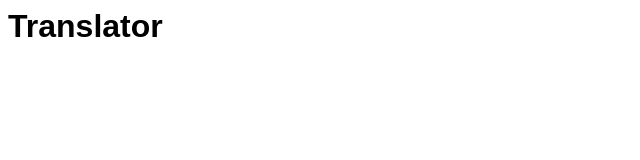
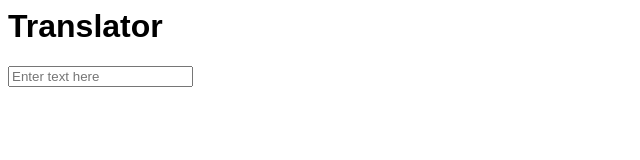
Before and after one commit to mjleavell/translator, a plain HTML site: page index.html in a window 1280 px wide. Shown: the whole page, without its empty margins (0-640 px from the left). Drawn offline with Linux system fonts and the light colour scheme.

Commit message:
finished adding text input

```diff
--- a/index.html
+++ b/index.html
@@ -8,7 +8,14 @@
 </head>
 <body>
     <h1>Translator</h1>
+    <div id="main">
+        <div id="form-fields">
+            <form>
+                <input type="text" id="word-input" placeholder="Enter text here">
+            </form>
+        </div>
 
+    </div>
     <script src="main.js"></script>
 </body>
 </html>
```
